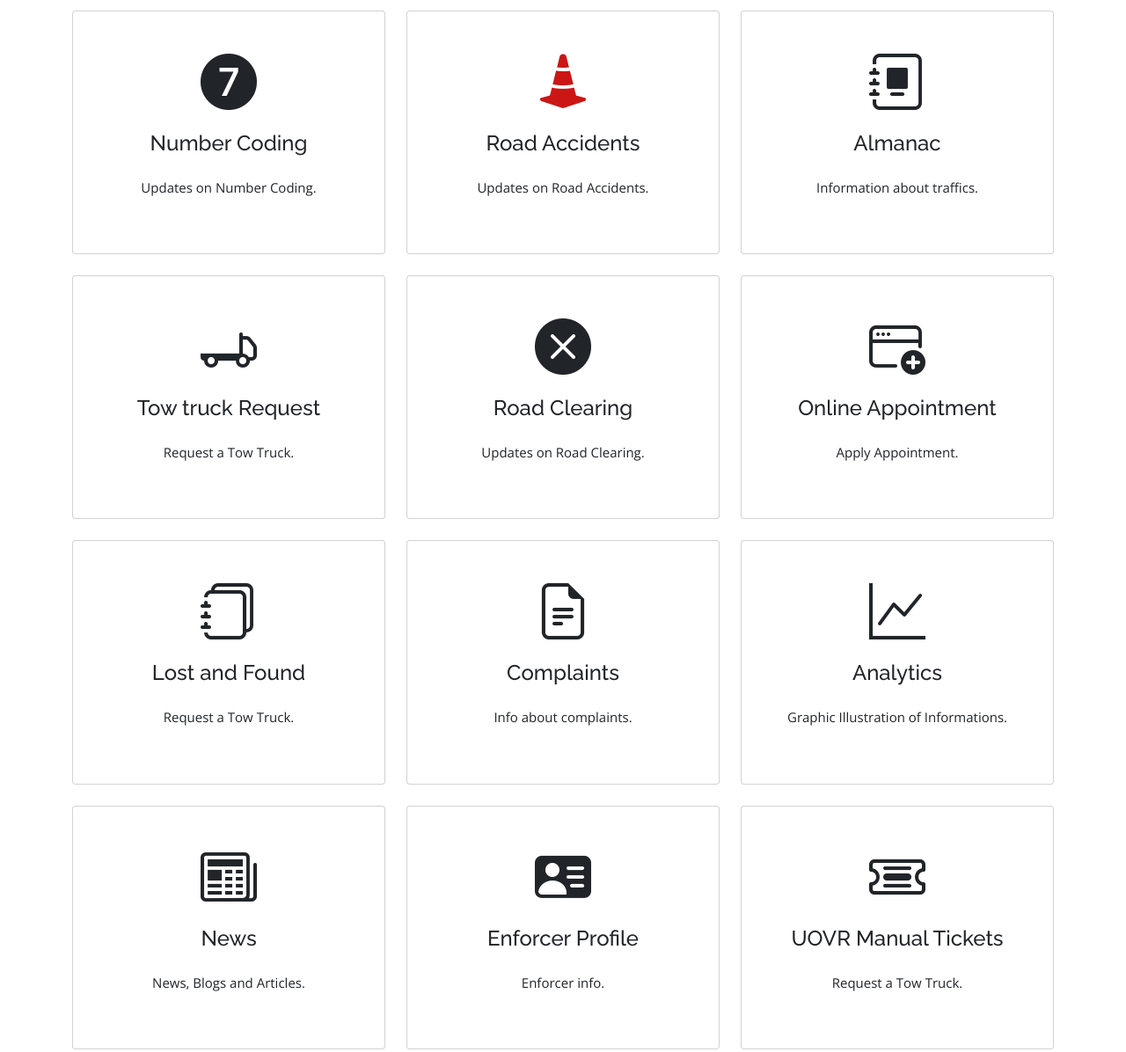
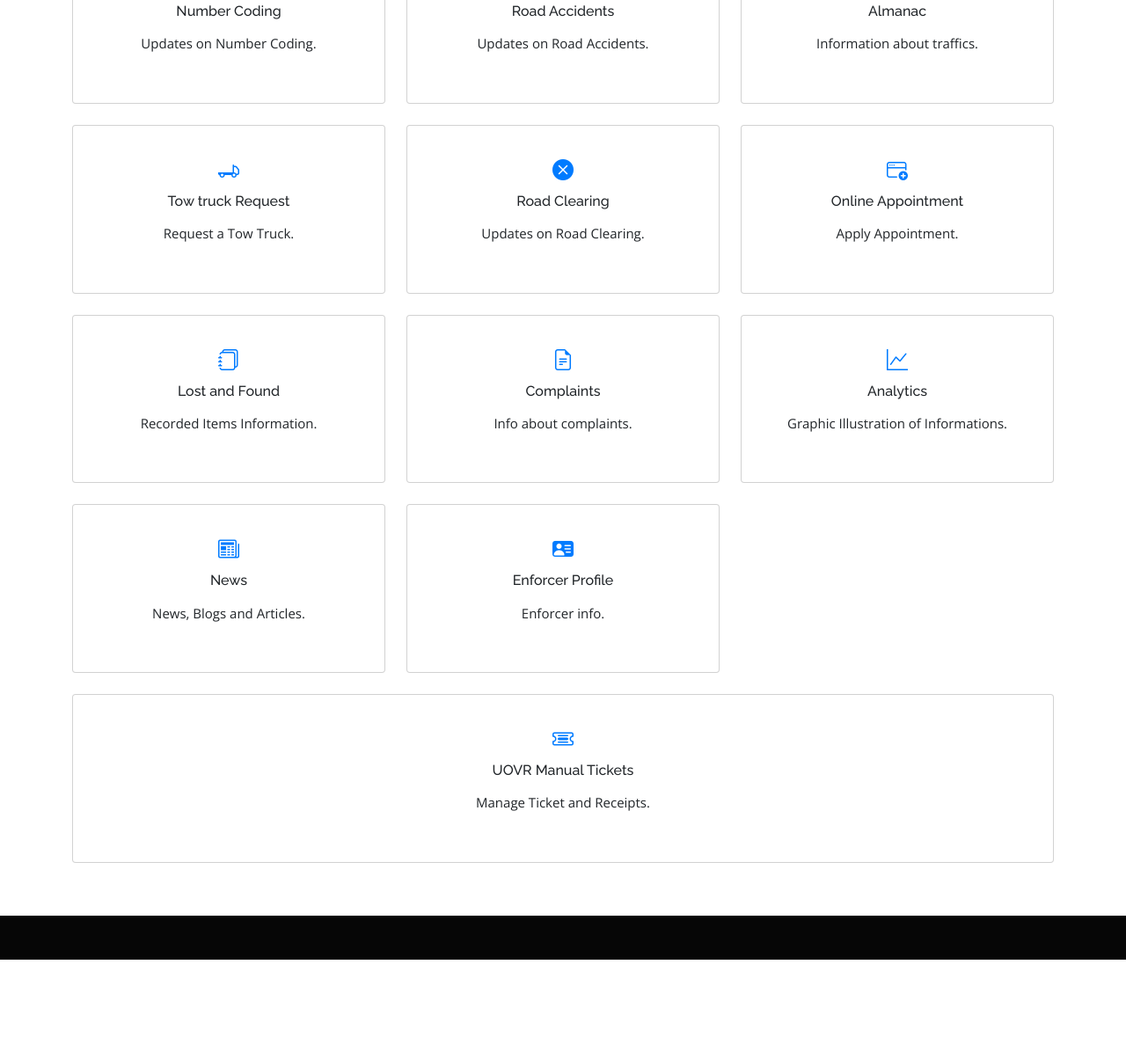
Before and after one commit to BonifaceMARK/New-Ticketing-System--MMDA-, a plain HTML site: page service.html in a window 1280 px wide. Shown: the part 552-1748 px from the top of the page at 88% size. After the commit the page ends 1643 px from the top, so only its background shows below. Drawn offline with nearby package versions, Linux system fonts and the light colour scheme.

Commit message:
MOBILE RESPONSIVE

```diff
--- a/assets/css/main.css
+++ b/assets/css/main.css
@@ -92,27 +92,42 @@
 }
 
 .card-body i {
-  font-size: 4rem; /* Icon size */
+  font-size: 1.5rem; /* Smaller icon size for mobile */
+  color: #007bff;
   margin-bottom: 0.5rem; /* Space between icon and title */
   display: block;
 }
 
 .card-body h2 {
-  font-size: 1.5rem; /* Title size */
+  font-size: 1rem; /* Adjusted font size for mobile */
   margin: 0.5rem 0;
 }
 
 .card-content {
-  padding: 1rem;
+  padding: 0.5rem; /* Reduced padding for mobile */
+}
+
+.container {
+  padding-left: 0;
+  padding-right: 0;
+}
+
+.row {
+  margin-left: 0;
+  margin-right: 0;
 }
 
 @media (max-width: 576px) {
   .card-body i {
-    font-size: 3rem; /* Smaller icon size on smaller screens */
+      font-size: 1.5rem; /* Smaller icon size on smaller screens */
   }
 
   .card-body h2 {
-    font-size: 1.25rem; /* Smaller title size on smaller screens */
+      font-size: 1rem; /* Smaller title size on smaller screens */
+  }
+
+  .card-content p {
+      font-size: 0.75rem; /* Smaller text size for mobile */
   }
 }
 /*--------------------------------------------------------------
--- a/service.html
+++ b/service.html
@@ -74,7 +74,7 @@
 
       <div class="container mt-5">
         <div class="row gy-4">
-          <div class="col-md-6 col-lg-4">
+          <div class="col-12 col-md-6 col-lg-4">
             <div class="card card-shadow">
               <div class="card-body">
                 <i class="bi bi-list-columns"></i>
@@ -85,7 +85,7 @@
               </div>
             </div>
           </div>
-          <div class="col-md-6 col-lg-4">
+          <div class="col-12 col-md-6 col-lg-4">
             <div class="card card-shadow">
               <div class="card-body">
                 <i class="bi bi-stoplights"></i>
@@ -96,7 +96,7 @@
               </div>
             </div>
           </div>
-          <div class="col-md-6 col-lg-4">
+          <div class="col-12 col-md-6 col-lg-4">
             <div class="card card-shadow">
               <div class="card-body">
                 <i class="bi bi-ticket-perforated"></i>
@@ -107,7 +107,7 @@
               </div>
             </div>
           </div>
-          <div class="col-md-6 col-lg-4">
+          <div class="col-12 col-md-6 col-lg-4">
             <div class="card card-shadow">
               <div class="card-body">
                 <i class="bi bi-7-circle-fill"></i>
@@ -118,7 +118,7 @@
               </div>
             </div>
           </div>
-          <div class="col-md-6 col-lg-4">
+          <div class="col-12 col-md-6 col-lg-4">
             <div class="card card-shadow">
               <div class="card-body">
                 <a href="road-accidents.html">
@@ -131,7 +131,7 @@
               </div>
             </div>
           </div>
-          <div class="col-md-6 col-lg-4">
+          <div class="col-12 col-md-6 col-lg-4">
             <div class="card card-shadow">
               <div class="card-body">
                 <i class="bi bi-journal-album"></i>
@@ -142,7 +142,7 @@
               </div>
             </div>
           </div>
-          <div class="col-md-6 col-lg-4">
+          <div class="col-12 col-md-6 col-lg-4">
             <div class="card card-shadow">
               <div class="card-body">
                 <i class="bi bi-truck-flatbed"></i>
@@ -153,7 +153,7 @@
               </div>
             </div>
           </div>
-          <div class="col-md-6 col-lg-4">
+          <div class="col-12 col-md-6 col-lg-4">
             <div class="card card-shadow">
               <div class="card-body">
                 <i class="bi bi-x-circle-fill"></i>
@@ -164,7 +164,7 @@
               </div>
             </div>
           </div>
-          <div class="col-md-6 col-lg-4">
+          <div class="col-12 col-md-6 col-lg-4">
             <div class="card card-shadow">
               <div class="card-body">
                 <i class="bi bi-window-plus"></i>
@@ -175,18 +175,18 @@
               </div>
             </div>
           </div>
-          <div class="col-md-6 col-lg-4">
+          <div class="col-12 col-md-6 col-lg-4">
             <div class="card card-shadow">
               <div class="card-body">
                 <i class="bi bi-journals"></i>
                 <h2 class="card-title">Lost and Found</h2>
                 <div class="card-content">
-                  <p>Request a Tow Truck.</p>
+                  <p>Recorded Items Information.</p>
                 </div>
               </div>
             </div>
           </div>
-          <div class="col-md-6 col-lg-4">
+          <div class="col-12 col-md-6 col-lg-4">
             <div class="card card-shadow">
               <div class="card-body">
                 <i class="bi bi-file-earmark-text"></i>
@@ -197,7 +197,7 @@
               </div>
             </div>
           </div>
-          <div class="col-md-6 col-lg-4">
+          <div class="col-12 col-md-6 col-lg-4">
             <div class="card card-shadow">
               <div class="card-body">
                 <i class="bi bi-graph-up"></i>
@@ -208,7 +208,7 @@
               </div>
             </div>
           </div>
-          <div class="col-md-6 col-lg-4">
+          <div class="col-12 col-md-6 col-lg-4">
             <div class="card card-shadow">
               <div class="card-body">
                 <i class="bi bi-newspaper"></i>
@@ -219,7 +219,7 @@
               </div>
             </div>
           </div>
-          <div class="col-md-6 col-lg-4">
+          <div class="col-12 col-md-6 col-lg-4">
             <div class="card card-shadow">
               <div class="card-body">
                 <i class="bi bi-person-vcard-fill"></i>
@@ -229,13 +229,14 @@
                 </div>
               </div>
             </div>
-          </div>  <div class="col-md-6 col-lg-4">
+          </div>
+          <div class="col-12">
             <div class="card card-shadow">
               <div class="card-body">
                 <i class="bi bi-ticket-detailed"></i>
                 <h2 class="card-title">UOVR Manual Tickets</h2>
                 <div class="card-content">
-                  <p>Request a Tow Truck.</p>
+                  <p>Manage Ticket and Receipts.</p>
                 </div>
               </div>
             </div>
```
